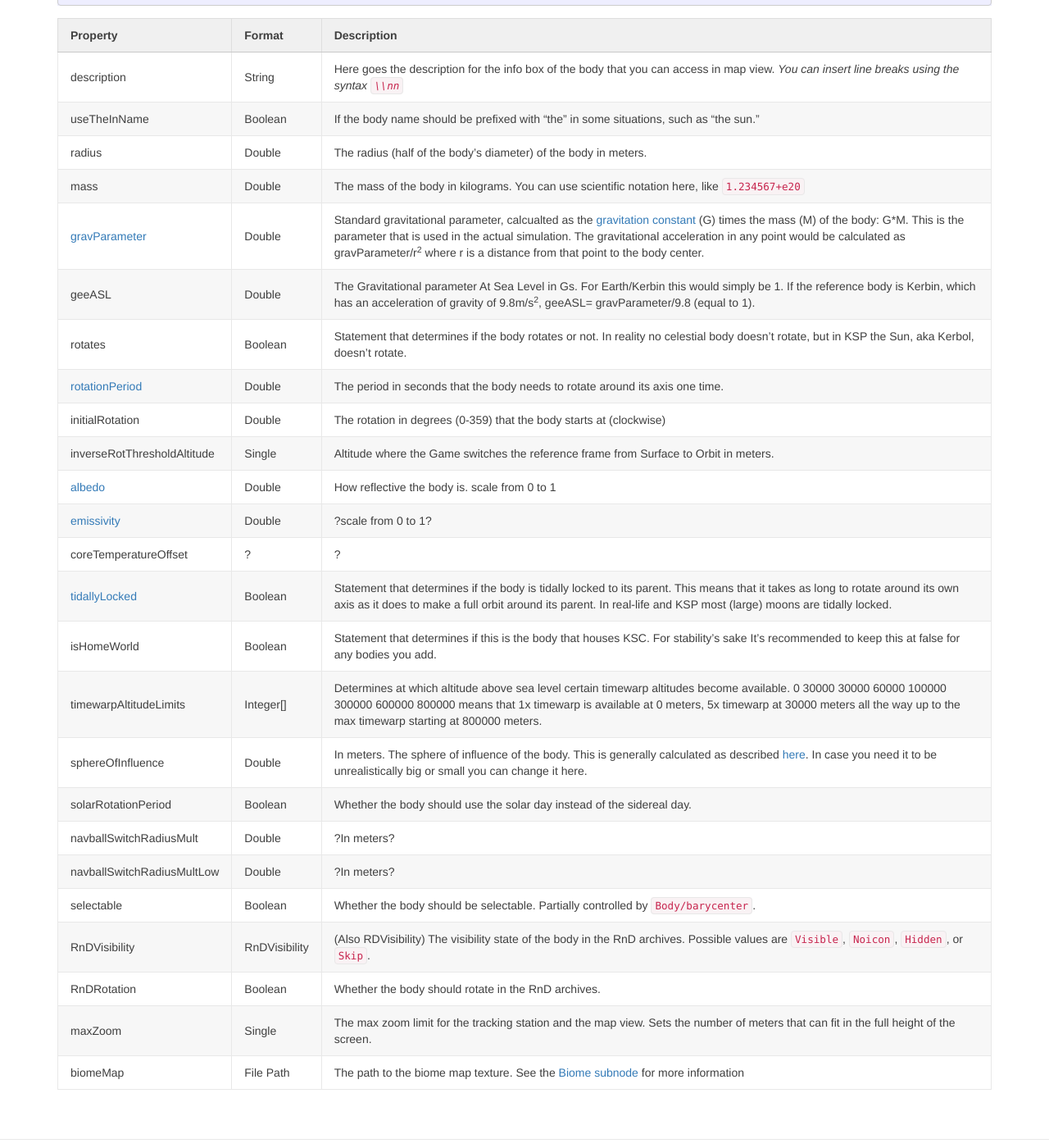
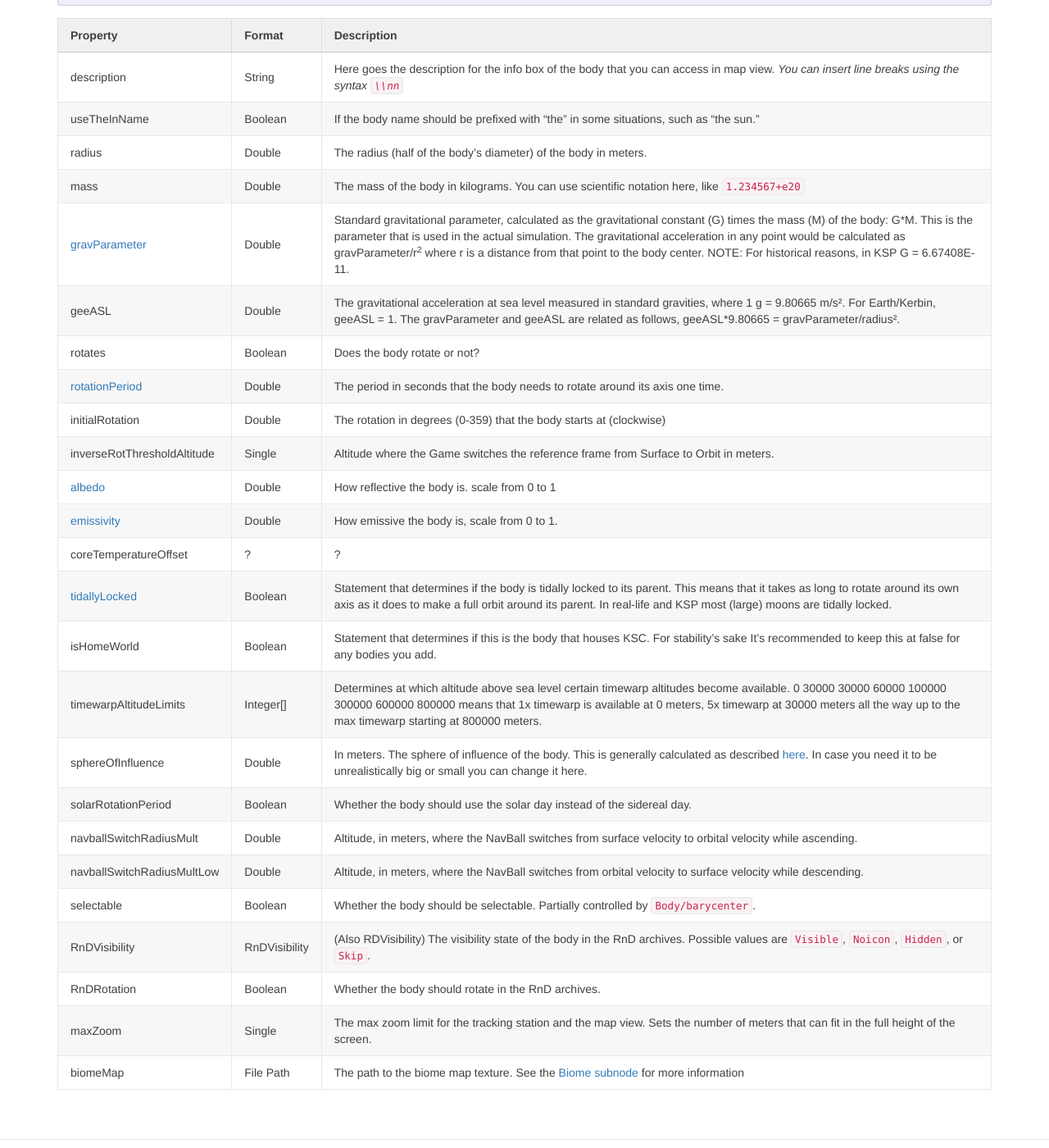
Before and after one commit to Kopernicus/wiki, a Jekyll site: the page built from main/Properties.md, in a window 1280 px wide and 1400 px high, scrolled down 788 px. Shown: the whole window at 82% size. Built offline with Jekyll 4.4.1, drawn with Linux system fonts in a browser that asks for light colours.

Commit message:
OhioBob properties fixes

```diff
--- a/main/Properties.md
+++ b/main/Properties.md
@@ -43,22 +43,22 @@ Properties
 |useTheInName|Boolean|If the body name should be prefixed with "the" in some situations, such as "the sun."|
 |radius|Double|The radius (half of the body's diameter) of the body in meters.|
 |mass|Double|The mass of the body in kilograms. You can use scientific notation here, like `1.234567+e20`|
-|[gravParameter](https://en.wikipedia.org/wiki/Standard_gravitational_parameter)|Double|Standard gravitational parameter, calcualted as the [gravitation constant](https://en.wikipedia.org/wiki/Gravitational_constant) (G) times the mass (M) of the body: G\*M. This is the parameter that is used in the actual simulation. The gravitational acceleration in any point would be calculated as gravParameter/r<sup>2</sup> where r is a distance from that point to the body center.|
-|geeASL|Double|The Gravitational parameter At Sea Level in Gs. For Earth/Kerbin this would simply be 1. If the reference body is Kerbin, which has an acceleration of gravity of 9.8m/s<sup>2</sup>, geeASL= gravParameter/9.8 (equal to 1).|
-|rotates|Boolean|Statement that determines if the body rotates or not. In reality no celestial body doesn't rotate, but in KSP the Sun, aka Kerbol, doesn't rotate.|
+|[gravParameter](https://en.wikipedia.org/wiki/Standard_gravitational_parameter)|Double|Standard gravitational parameter, calculated as the gravitational constant (G) times the mass (M) of the body: G\*M. This is the parameter that is used in the actual simulation. The gravitational acceleration in any point would be calculated as gravParameter/r<sup>2</sup> where r is a distance from that point to the body center. NOTE: For historical reasons, in KSP G = 6.67408E-11.|
+|geeASL|Double|The gravitational acceleration at sea level measured in standard gravities, where 1 g = 9.80665 m/s². For Earth/Kerbin, geeASL = 1. The gravParameter and geeASL are related as follows, geeASL*9.80665 = gravParameter/radius².|
+|rotates|Boolean|Does the body rotate or not?|
 |[rotationPeriod](https://en.wikipedia.org/wiki/Rotation_period)|Double|The period in seconds that the body needs to rotate around its axis one time.|
 |initialRotation|Double|The rotation in degrees (0-359) that the body starts at (clockwise)|
 |inverseRotThresholdAltitude|Single|Altitude where the Game switches the reference frame from Surface to Orbit in meters.|
 |[albedo](https://en.wikipedia.org/wiki/Albedo)|Double|How reflective the body is. scale from 0 to 1|
-|[emissivity](https://en.wikipedia.org/wiki/Emissivity)|Double|?scale from 0 to 1?|
+|[emissivity](https://en.wikipedia.org/wiki/Emissivity)|Double|How emissive the body is, scale from 0 to 1.|
 |coreTemperatureOffset|?|?|
 |[tidallyLocked](https://en.wikipedia.org/wiki/Tidal_locking)|Boolean|Statement that determines if the body is tidally locked to its parent. This means that it takes as long to rotate around its own axis as it does to make a full orbit around its parent. In real-life and KSP most (large) moons are tidally locked.|
 |isHomeWorld|Boolean|Statement that determines if this is the body that houses KSC. For stability's sake It's recommended to keep this at false for any bodies you add.|
 |timewarpAltitudeLimits|Integer[]|Determines at which altitude above sea level certain timewarp altitudes become available. 0 30000 30000 60000 100000 300000 600000 800000 means that 1x timewarp is available at 0 meters, 5x timewarp at 30000 meters all the way up to the max timewarp starting at 800000 meters.|
 |sphereOfInfluence|Double|In meters. The sphere of influence of the body. This is generally calculated as described [here](http://wiki.kerbalspaceprogram.com/wiki/Sphere_of_influence). In case you need it to be unrealistically big or small you can change it here.|
 |solarRotationPeriod|Boolean|Whether the body should use the solar day instead of the sidereal day.|
-|navballSwitchRadiusMult|Double|?In meters?|
-|navballSwitchRadiusMultLow|Double|?In meters?|
+|navballSwitchRadiusMult|Double|Altitude, in meters, where the NavBall switches from surface velocity to orbital velocity while ascending.|
+|navballSwitchRadiusMultLow|Double|Altitude, in meters, where the NavBall switches from orbital velocity to surface velocity while descending.|
 |selectable|Boolean|Whether the body should be selectable. Partially controlled by `Body/barycenter`.|
 |RnDVisibility|RnDVisibility|(Also RDVisibility) The visibility state of the body in the RnD archives. Possible values are `Visible`, `Noicon`, `Hidden`, or `Skip`.|
 |RnDRotation|Boolean|Whether the body should rotate in the RnD archives.|
```
